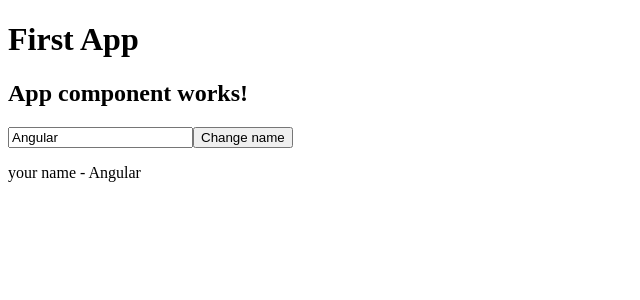
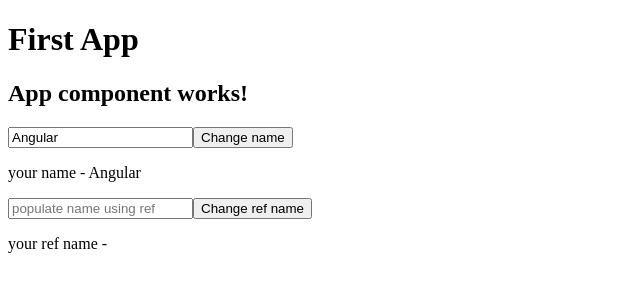
Before and after one commit to charchil08/Angular-Concepts, an Angular app in the folder first-app/: page / in a window 1280 px wide. Shown: the top 300 px of the page, without its empty margins (0-640 px from the left). Built offline with nearby package versions, Linux system fonts and the light colour scheme.

Commit message:
template ref

```diff
--- a/first-app/src/app/component/event-demo/event-demo.component.html
+++ b/first-app/src/app/component/event-demo/event-demo.component.html
@@ -4,3 +4,10 @@
     <br />
     <p>your name - {{name}}</p>
 </div>
+
+<div>
+    <input type="text" placeholder="populate name using ref" #refName />
+    <button (click)="handleRefClick(refName.value)">Change ref name</button>
+    <br />
+    <p>your ref name - {{refName.value}}</p>
+</div>
--- a/first-app/src/app/component/event-demo/event-demo.component.ts
+++ b/first-app/src/app/component/event-demo/event-demo.component.ts
@@ -7,14 +7,19 @@ import { Component } from '@angular/core';
 })
 export class EventDemoComponent {
   public name: string;
+  public refName: string;
 
   constructor() {
     this.name = 'Angular';
+    this.refName = '';
   }
 
   handleClick(event: any): void {
     console.log(event);
     this.name = "Satish";
   }
-
+  handleRefClick(refNameValue: string): void {
+    console.log(refNameValue);
+    this.refName = refNameValue;
+  }
 }
```
